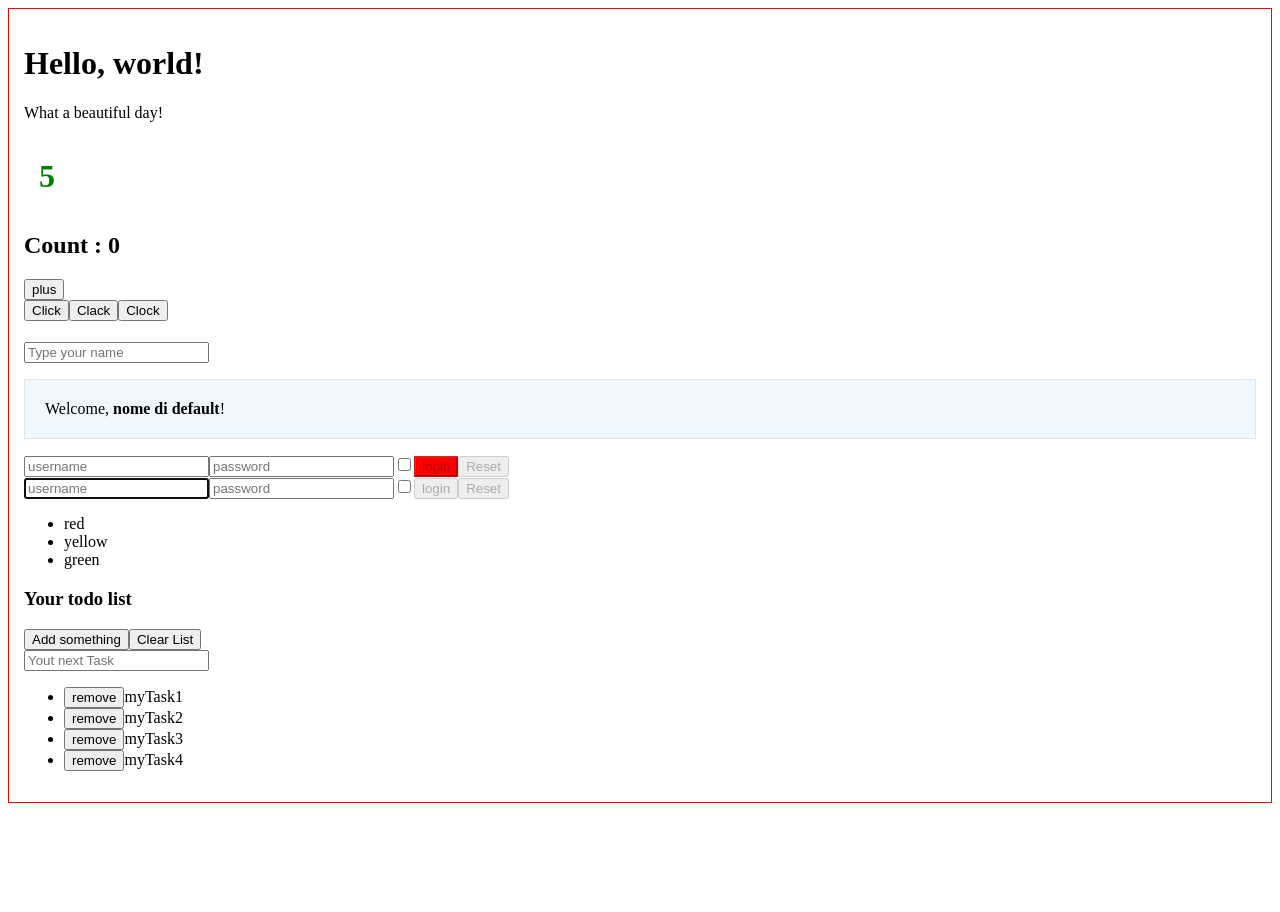
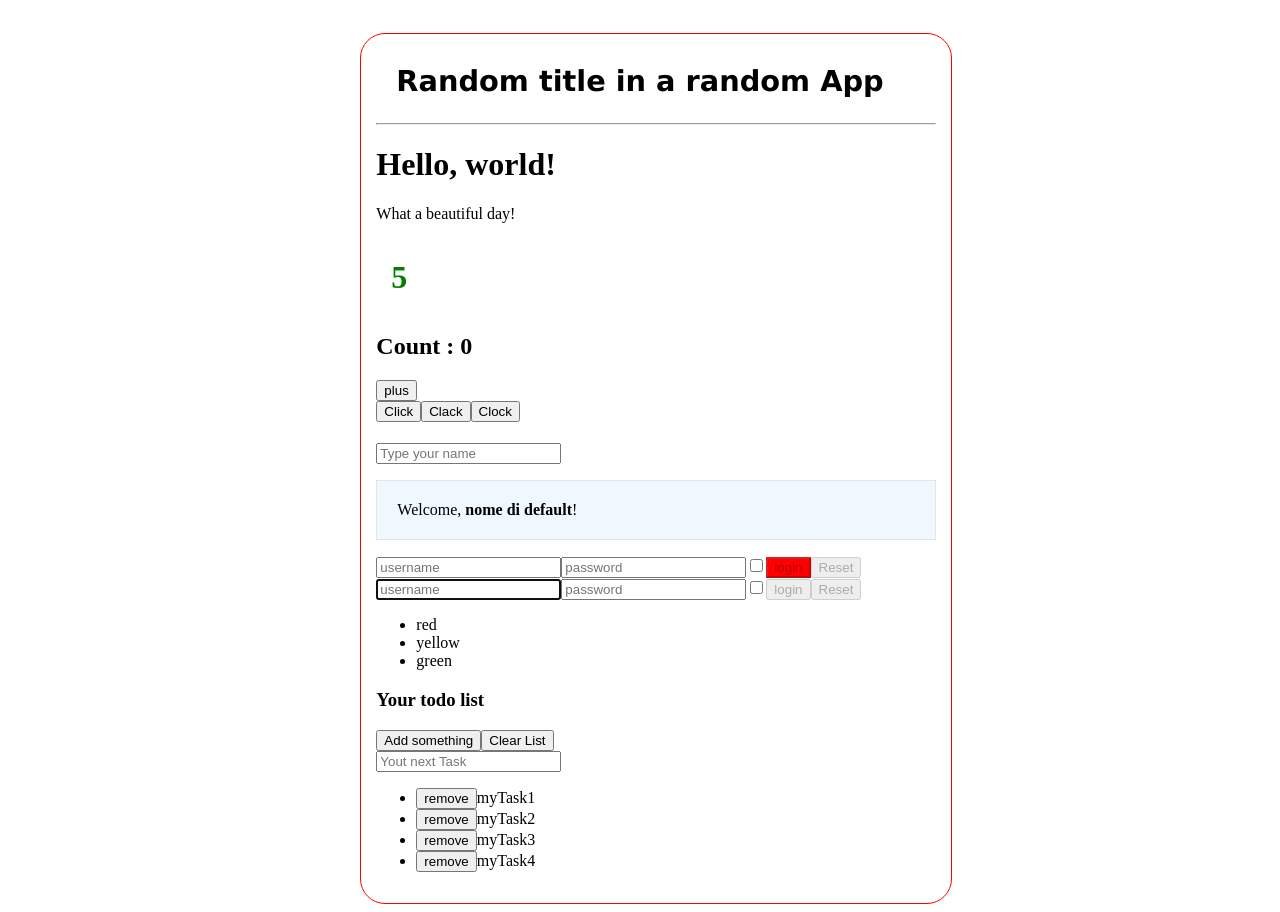
Before and after one commit to AlessandroOnnis/react-exercises, a React (Create React App) app: page / in a window 1280 px wide. Before the commit the page ends 811 px from the top, so only its background shows below. Built offline with nearby package versions, Linux system fonts and the light colour scheme.

Commit message:
component-composition-02

```diff
--- a/src/App.js
+++ b/src/App.js
@@ -13,7 +13,7 @@ import { Container } from './components/container';
 class App extends React.Component {
   render() {
     return (
-      <Container>
+      <Container title="Random title in a random App">
         <Hello />
         <Counter start={0} timing={1000} add={1} />
         <ClickCounter />
--- a/src/components/container.js
+++ b/src/components/container.js
@@ -1,9 +1,13 @@
 import React from "react";
 
-export class Container extends React.Component{
-    render(){
-        return <div className="container">{this.props.children}</div>
+export class Container extends React.Component {
+    render() {
+        return (
+            <div className="container">
+                <div className="container-title">{this.props.title}</div>
+                <hr/>
+                <div>{this.props.children}</div>
+            </div>
+        )
     }
 }
-
-//come ho tempo vedrò senza dubbio tailwind e bootstrap, mi interessa più tailwind
--- a/src/components/login.js
+++ b/src/components/login.js
@@ -31,9 +31,7 @@ export class Login extends React.Component {
     }
 
     render() {
-        const buttonLogin = {
-            backgroundColor: this.state.password.length < 8? 'red':'green'
-        }
+        const buttonLogin = {backgroundColor: this.state.password.length < 8? 'red':'green'}
         return (
             <div>
                 <input name='username' placeholder="username" value={this.state.username} onChange={this.info} />
--- a/src/index.css
+++ b/src/index.css
@@ -1,10 +1,25 @@
+body{
+    display: flex;
+    justify-content: center;
+}
+.container{
+    width: 100%;
+    background-color: white;
+    border: 1px solid red;
+    border-radius: 25px;
+    padding: 15px;
+    margin-top: 25px;
+}
+.container-title{
+    font-size: 1.8rem;
+    font-family: Verdana;
+    font-weight: 700;
+    margin: 15px 20px 25px;
+}
 .welcome{
     background-color: aliceblue;
     border: 1px solid rgb(228, 228, 228);
     padding: 20px;
 }
-.container{
-    background-color: white;
-    border: 1px solid red;
-    padding: 15px;
-}
+
+/*styling basic non necessario*/
```
